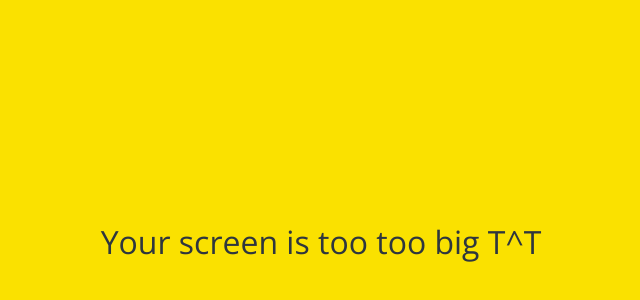
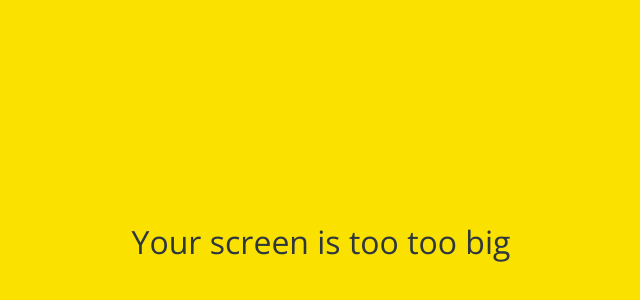
Before and after one commit to acm0209/kokoa-clone-2020, a plain HTML site: page friends.html in a window 1280 px wide. Shown: the part 158-458 px from the top of the page, without its empty margins (319-959 px from the left). Drawn offline with nearby package versions, Linux system fonts and the light colour scheme.

Commit message:
Update friends.html

```diff
--- a/friends.html
+++ b/friends.html
@@ -101,7 +101,7 @@
     </div>
 
     <div id="no-mobile">
-        <span>Your screen is too too big T^T</span>
+        <span>Your screen is too too big </span>
     </div>
 
     <script
```
